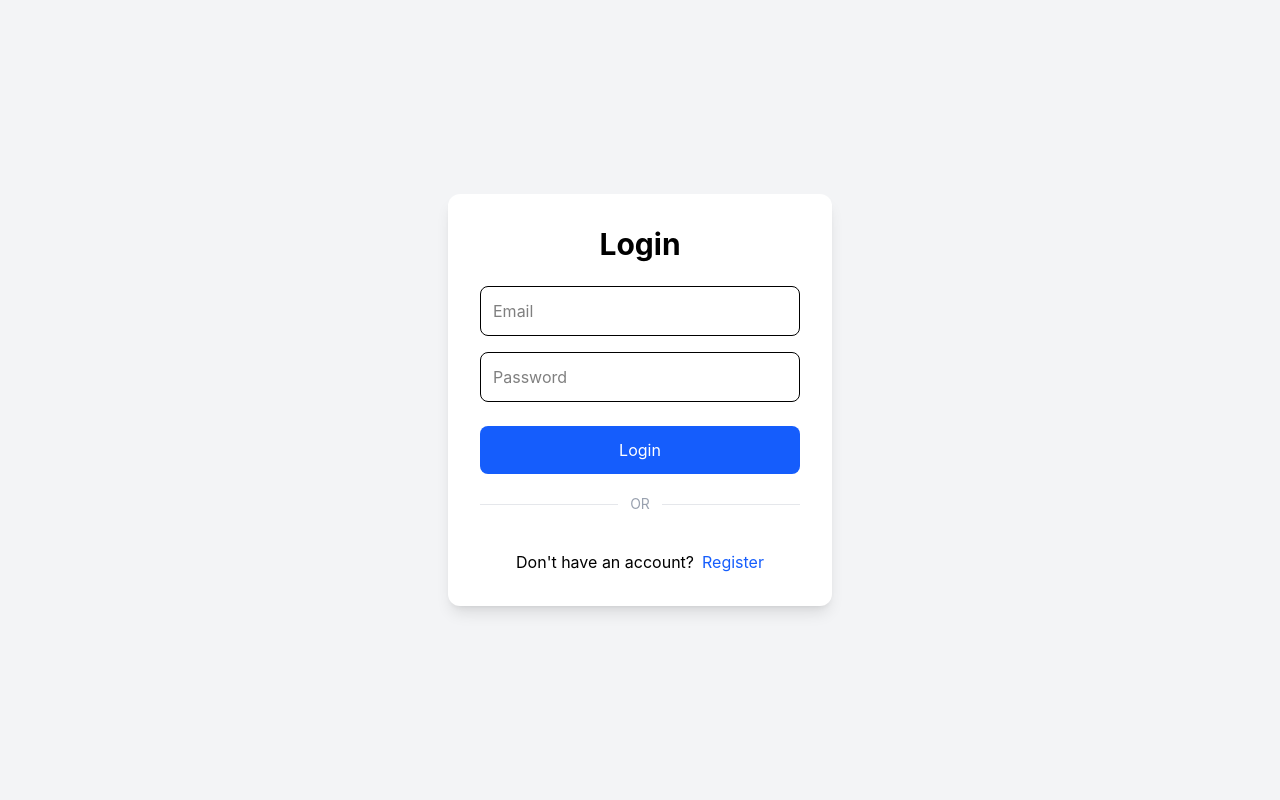
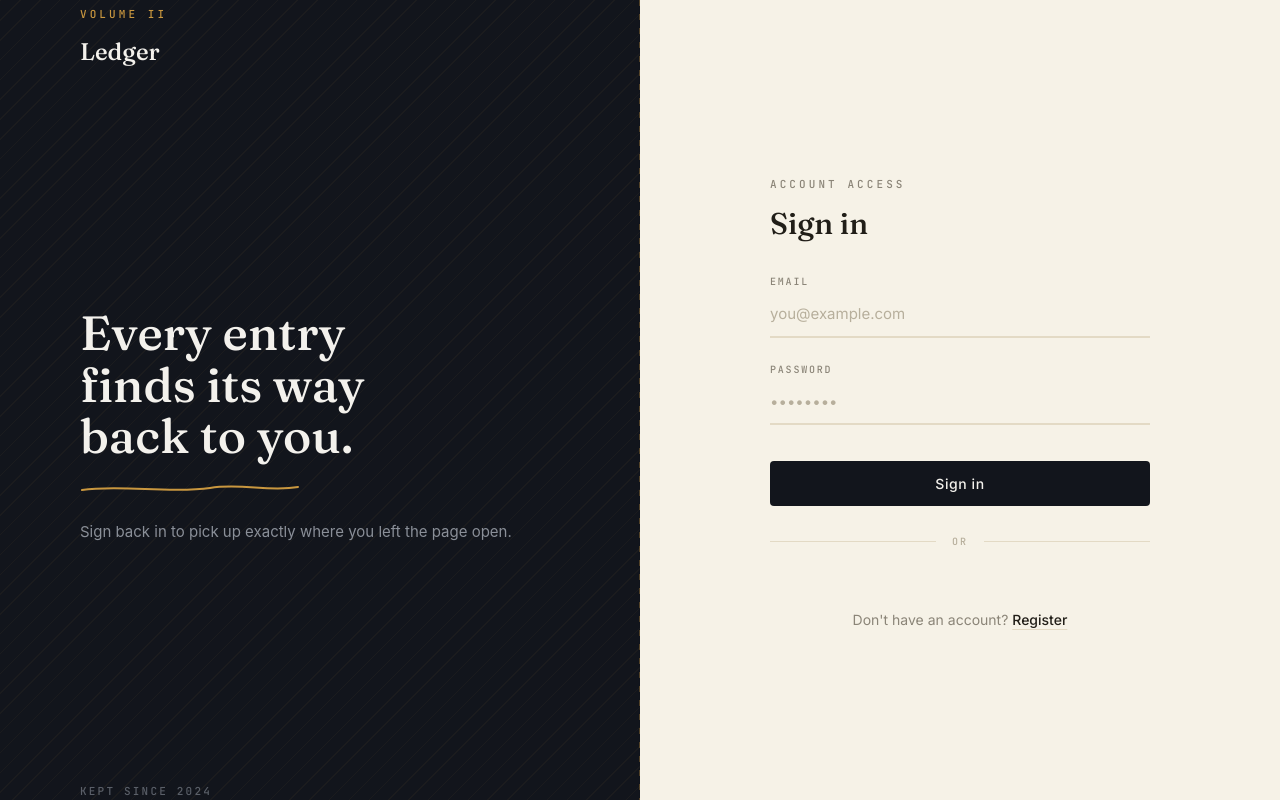
Before and after one commit to Priyanshu-Mehrotra2704/AI-Infrastructure-Crack-Detection, a React (Vite) app in the folder frontend/: page /login in a window 1280 px wide. Built offline with nearby package versions, Linux system fonts and the light colour scheme; no server answers.

Commit message:
update login.jsx

```diff
--- a/frontend/src/pages/Login.jsx
+++ b/frontend/src/pages/Login.jsx
@@ -109,96 +109,224 @@ function Login() {
 
     return (
 
-        <div className="min-h-screen flex justify-center items-center bg-gray-100">
+        <div className="min-h-screen lg:grid lg:grid-cols-2 bg-[#F6F2E7]">
 
-            <form
+            {/* Fonts — move these <link> tags into index.html for production */}
+            <style>{`
+                @import url('https://fonts.googleapis.com/css2?family=Fraunces:opsz,wght@9..144,400;9..144,500;9..144,600&family=Inter:wght@400;500;600&family=JetBrains+Mono:wght@500&display=swap');
 
-                onSubmit={handleLogin}
+                .ledger-underline {
+                    stroke-dasharray: 240;
+                    stroke-dashoffset: 240;
+                    animation: draw-underline 1.1s 0.35s cubic-bezier(0.65, 0, 0.35, 1) forwards;
+                }
 
-                className="bg-white p-8 rounded-xl shadow-lg w-96"
+                @keyframes draw-underline {
+                    to { stroke-dashoffset: 0; }
+                }
 
+                .ledger-rise {
+                    opacity: 0;
+                    transform: translateY(8px);
+                    animation: rise 0.6s ease-out forwards;
+                }
+
+                @keyframes rise {
+                    to { opacity: 1; transform: translateY(0); }
+                }
+
+                @media (prefers-reduced-motion: reduce) {
+                    .ledger-underline { animation: none; stroke-dashoffset: 0; }
+                    .ledger-rise { animation: none; opacity: 1; transform: none; }
+                }
+            `}</style>
+
+            {/* ---- Left: the cover ---- */}
+            <div className="relative overflow-hidden bg-[#12151C] px-8 py-14 sm:px-14 lg:px-20 lg:py-0 flex flex-col justify-between lg:min-h-screen">
+
+                {/* faint diagonal cloth-cover texture */}
+                <div
+                    className="pointer-events-none absolute inset-0 opacity-[0.05]"
+                    style={{
+                        backgroundImage:
+                            "repeating-linear-gradient(135deg, #C9973F 0px, #C9973F 1px, transparent 1px, transparent 14px)",
+                    }}
+                />
+
+                {/* stitched spine seam, desktop only */}
+                <div
+                    className="hidden lg:block absolute top-0 bottom-0 right-0 w-px"
+                    style={{
+                        backgroundImage:
+                            "repeating-linear-gradient(180deg, #C9973F 0 6px, transparent 6px 14px)",
+                        opacity: 0.35,
+                    }}
+                />
+
+                <div className="relative">
+                    <span
+                        className="text-[11px] tracking-[0.28em] text-[#C9973F]"
+                        style={{ fontFamily: "'JetBrains Mono', monospace" }}
                     >
+                        VOLUME&nbsp;II
+                    </span>
+                    <p
+                        className="mt-3 text-2xl text-[#F3F1EC]"
+                        style={{ fontFamily: "'Fraunces', serif", fontWeight: 500 }}
+                    >
+                        Ledger
+                    </p>
+                </div>
 
-                <h2 className="text-3xl font-bold text-center mb-6">
+                <div className="relative max-w-md py-16 lg:py-0">
+                    <h1
+                        className="text-[2.75rem] sm:text-5xl leading-[1.08] text-[#F3F1EC]"
+                        style={{ fontFamily: "'Fraunces', serif", fontWeight: 500 }}
+                    >
+                        Every entry
+                        <br />
+                        finds its way
+                        <br />
+                        back to you.
+                    </h1>
 
-                    Login
+                    <svg
+                        width="220"
+                        height="14"
+                        viewBox="0 0 220 14"
+                        fill="none"
+                        className="mt-5"
+                        aria-hidden="true"
+                    >
+                        <path
+                            className="ledger-underline"
+                            d="M2 8C40 2 90 12 130 6C160 1 190 10 218 5"
+                            stroke="#C9973F"
+                            strokeWidth="2"
+                            strokeLinecap="round"
+                        />
+                    </svg>
 
+                    <p className="mt-6 text-[15px] leading-relaxed text-[#8A8F98]">
+                        Sign back in to pick up exactly where you left the page open.
+                    </p>
+                </div>
+
+                <p
+                    className="relative text-[11px] tracking-[0.2em] text-[#5A5F68]"
+                    style={{ fontFamily: "'JetBrains Mono', monospace" }}
+                >
+                    KEPT SINCE 2024
+                </p>
+            </div>
+
+            {/* ---- Right: the page ---- */}
+            <div className="flex items-center justify-center px-6 py-16 sm:px-10 lg:py-0">
+                <div className="w-full max-w-[380px] ledger-rise">
+
+                    <span
+                        className="text-[11px] tracking-[0.28em] text-[#8B8578]"
+                        style={{ fontFamily: "'JetBrains Mono', monospace" }}
+                    >
+                        ACCOUNT ACCESS
+                    </span>
+
+                    <h2
+                        className="mt-3 text-3xl text-[#211E18]"
+                        style={{ fontFamily: "'Fraunces', serif", fontWeight: 500 }}
+                    >
+                        Sign in
                     </h2>
 
                     {error && (
-
-                    <p className="text-red-500 mb-4">
-
-                        {error}
-
-                    </p>
-
+                        <div className="mt-5 flex items-start gap-2 border-l-2 border-[#B3432B] pl-3 py-1">
+                            <span
+                                className="text-[10px] tracking-[0.16em] text-[#B3432B] mt-[3px]"
+                                style={{ fontFamily: "'JetBrains Mono', monospace" }}
+                            >
+                                ERROR
+                            </span>
+                            <p className="text-[14px] text-[#B3432B]">{error}</p>
+                        </div>
                     )}
 
+                    <form onSubmit={handleLogin} className="mt-8">
+
+                        <div className="group">
+                            <label
+                                htmlFor="email"
+                                className="block text-[10px] tracking-[0.18em] text-[#8B8578] group-focus-within:text-[#C9973F] transition-colors"
+                                style={{ fontFamily: "'JetBrains Mono', monospace" }}
+                            >
+                                EMAIL
+                            </label>
                             <input
+                                id="email"
+                                type="email"
+                                placeholder="you@example.com"
+                                value={email}
+                                onChange={(e) => setEmail(e.target.value)}
+                                className="w-full bg-transparent border-0 border-b-2 border-[#E3DAC5] focus:border-[#C9973F] outline-none py-2.5 mt-1 text-[15px] text-[#211E18] placeholder:text-[#B7AF9C] transition-colors"
+                                style={{ fontFamily: "'Inter', sans-serif" }}
+                                required
+                            />
+                        </div>
 
-                    type="email"
-
-                    placeholder="Email"
-
-                    value={email}
-
-                    onChange={(e) =>
-
-                        setEmail(e.target.value)
-
-                    }
-
-                    className="w-full border p-3 rounded-lg mb-4"
-
+                        <div className="group mt-6">
+                            <label
+                                htmlFor="password"
+                                className="block text-[10px] tracking-[0.18em] text-[#8B8578] group-focus-within:text-[#C9973F] transition-colors"
+                                style={{ fontFamily: "'JetBrains Mono', monospace" }}
+                            >
+                                PASSWORD
+                            </label>
+                            <input
+                                id="password"
+                                type="password"
+                                placeholder="••••••••"
+                                value={password}
+                                onChange={(e) => setPassword(e.target.value)}
+                                className="w-full bg-transparent border-0 border-b-2 border-[#E3DAC5] focus:border-[#C9973F] outline-none py-2.5 mt-1 text-[15px] text-[#211E18] placeholder:text-[#B7AF9C] transition-colors"
+                                style={{ fontFamily: "'Inter', sans-serif" }}
                                 required
-
                             />
-
-                <input
-
-                    type="password"
-
-                    placeholder="Password"
-
-                    value={password}
-
-                    onChange={(e) =>
-
-                        setPassword(e.target.value)
-
-                    }
-
-                    className="w-full border p-3 rounded-lg mb-6"
-
-                    required
-
-                />
+                        </div>
 
                         <button
-
-                    className="w-full bg-blue-600 hover:bg-blue-700 text-white p-3 rounded-lg"
-
+                            type="submit"
+                            className="w-full mt-9 py-3 rounded-sm bg-[#12151C] text-[#F3F1EC] text-[14px] tracking-[0.04em] hover:bg-[#1B2029] focus-visible:outline focus-visible:outline-2 focus-visible:outline-offset-2 focus-visible:outline-[#C9973F] transition-colors"
+                            style={{ fontFamily: "'Inter', sans-serif", fontWeight: 500 }}
                         >
-
-                    Login
-
+                            Sign in
                         </button>
 
-                <div className="flex items-center gap-3 my-5">
-                    <div className="flex-1 h-px bg-gray-200" />
-                    <span className="text-gray-400 text-sm">OR</span>
-                    <div className="flex-1 h-px bg-gray-200" />
+                    </form>
+
+                    <div className="flex items-center gap-4 my-7">
+                        <div className="flex-1 h-px bg-[#E3DAC5]" />
+                        <span
+                            className="text-[10px] tracking-[0.2em] text-[#B7AF9C]"
+                            style={{ fontFamily: "'JetBrains Mono', monospace" }}
+                        >
+                            OR
+                        </span>
+                        <div className="flex-1 h-px bg-[#E3DAC5]" />
                     </div>
 
                     <div id="google-signin-button" className="flex justify-center" />
 
-                <p className="text-center mt-4">Don't have an account?
-                    <Link to="/register" className="text-blue-600 ml-2">Register</Link>
-
+                    <p
+                        className="text-center mt-8 text-[14px] text-[#8B8578]"
+                        style={{ fontFamily: "'Inter', sans-serif" }}
+                    >
+                        Don't have an account?{" "}
+                        <Link to="/register" className="text-[#211E18] font-medium underline underline-offset-4 decoration-[#E3DAC5] hover:decoration-[#C9973F] transition-colors">
+                            Register
+                        </Link>
                     </p>
 
-            </form>
+                </div>
+            </div>
 
         </div>
 
```
Lines whose indentation alone changed are shown as unchanged.
